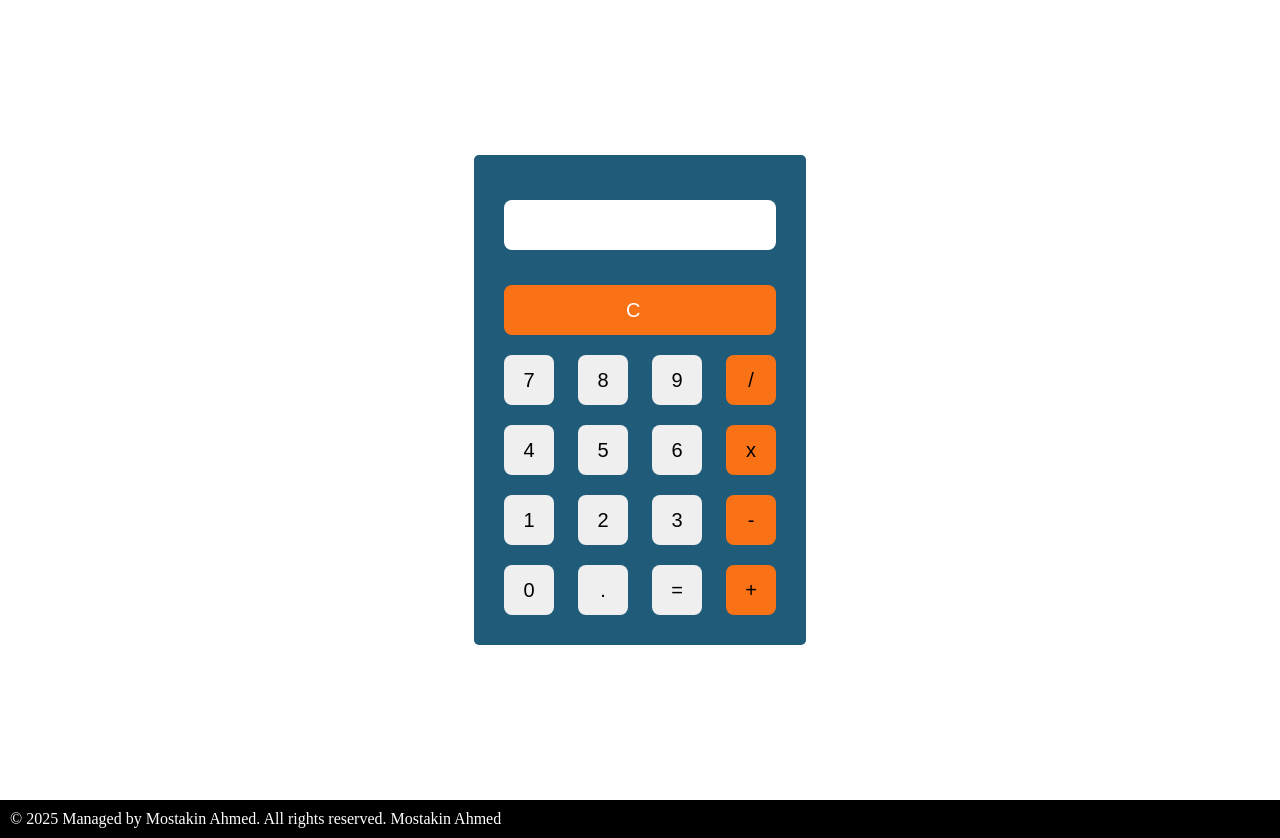
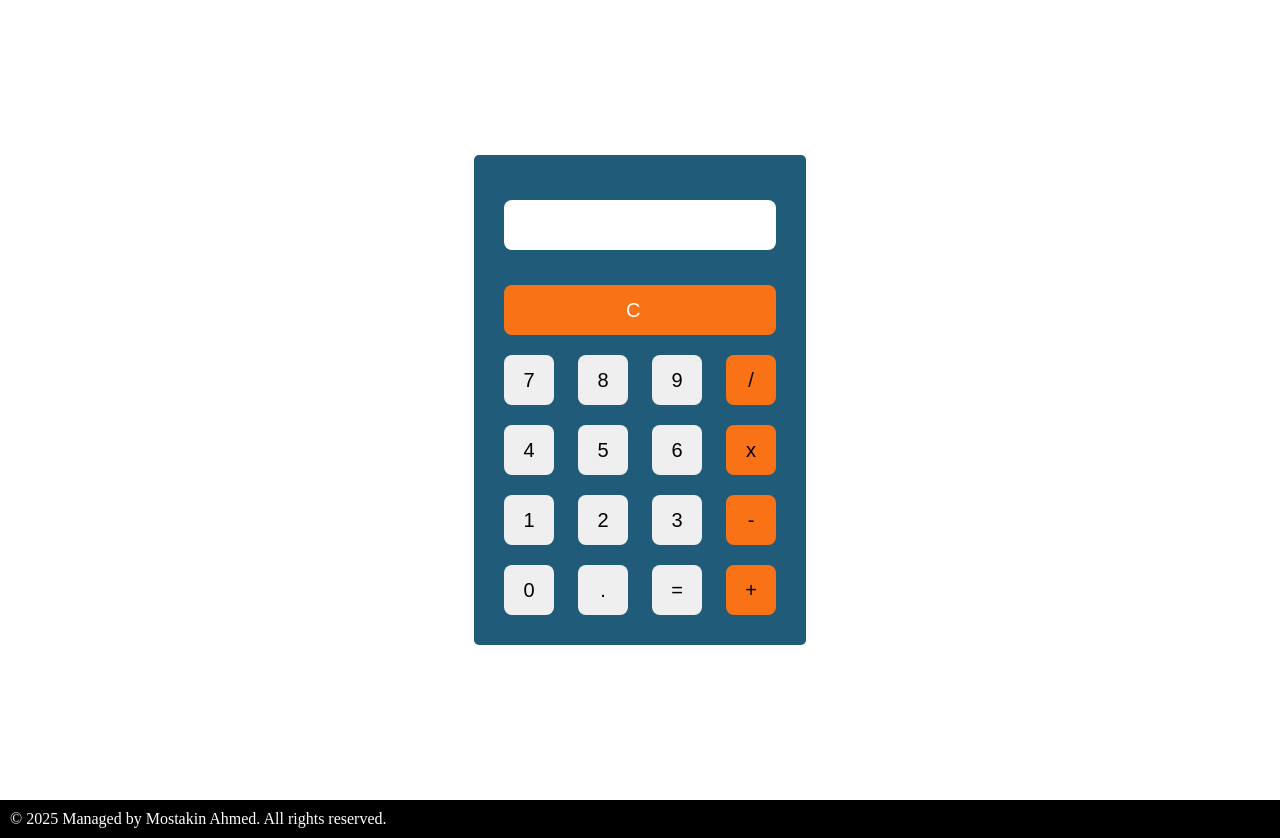
Before and after one commit to mostakinahmed/Calculator---JS, a plain HTML site: page index.html in a window 1280 px wide. Drawn offline with Linux system fonts and the light colour scheme.

Commit message:
name removed

```diff
--- a/index.html
+++ b/index.html
@@ -49,7 +49,7 @@
       </div>
 
 
-    </div id="footer"><p id="aaa">© 2025 Managed by Mostakin Ahmed. All rights reserved. Mostakin Ahmed</p></div>
+    </div id="footer"><p id="aaa">© 2025 Managed by Mostakin Ahmed. All rights reserved.</p></div>
 
 </body>
 </html>
```
